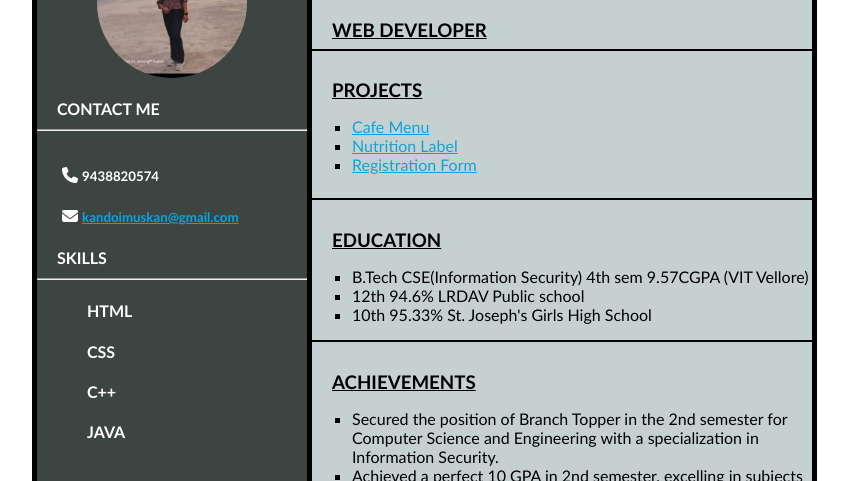
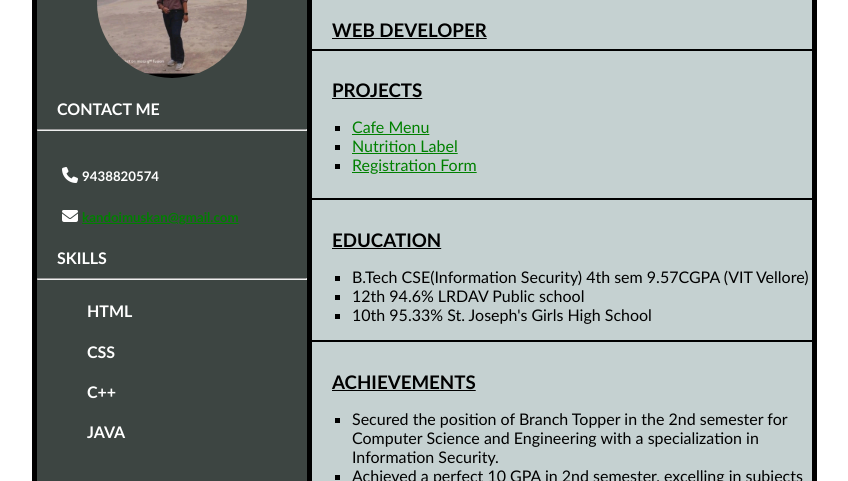
Before and after one commit to MuskanKandoi/Resume-web-dev, a plain HTML site: page index.html in a window 1280 px wide. Shown: the part 95-576 px from the top of the page, without its empty margins (376-1224 px from the left). Drawn offline with Linux system fonts and the light colour scheme.

Commit message:
Update style.css

```diff
--- a/style.css
+++ b/style.css
@@ -192,7 +192,7 @@ hr{
 
 
   a:link {
-    color: rgb(20, 162, 213);
+    color: green;
   }
 
   /* visited link */
```
